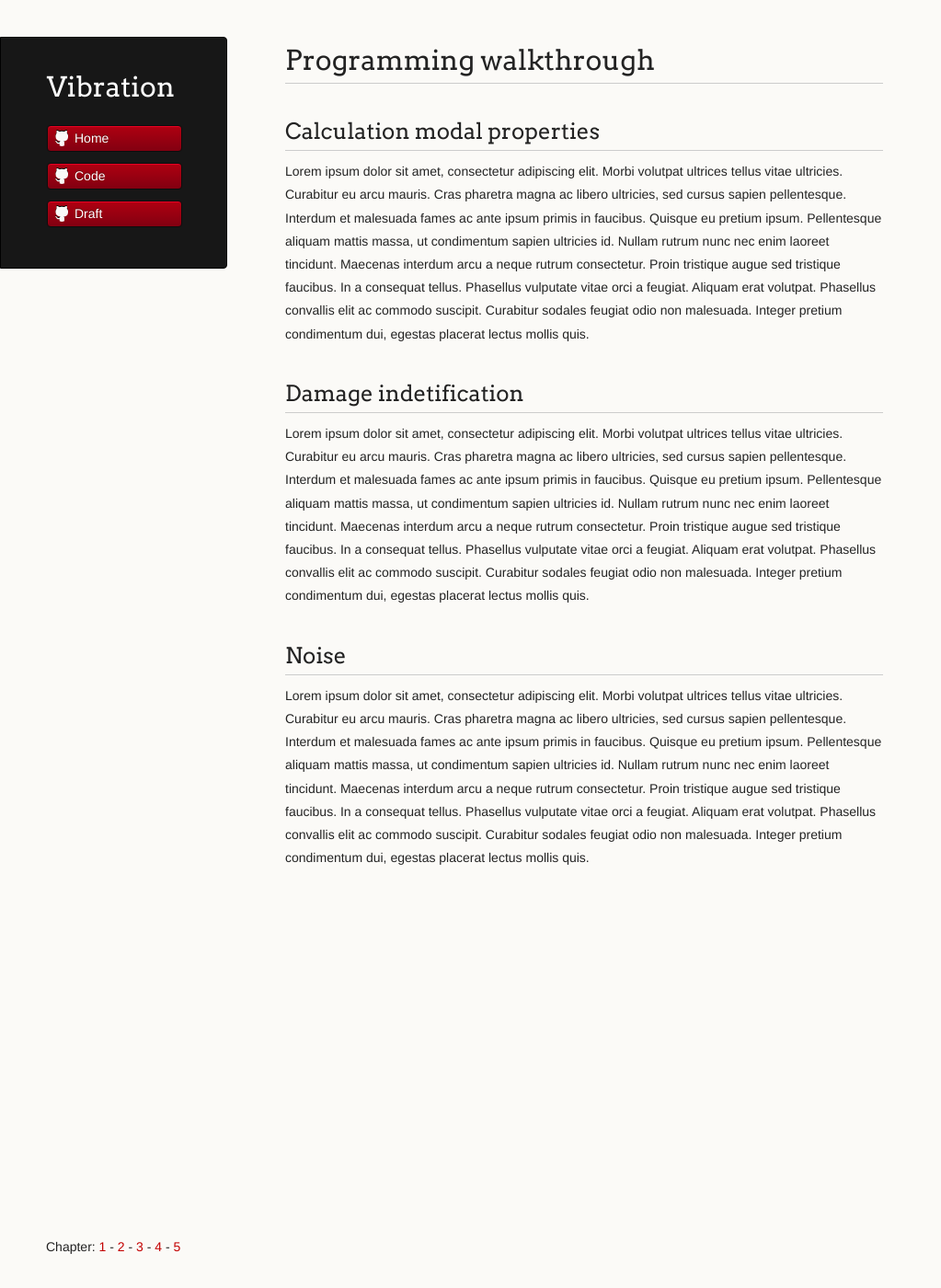
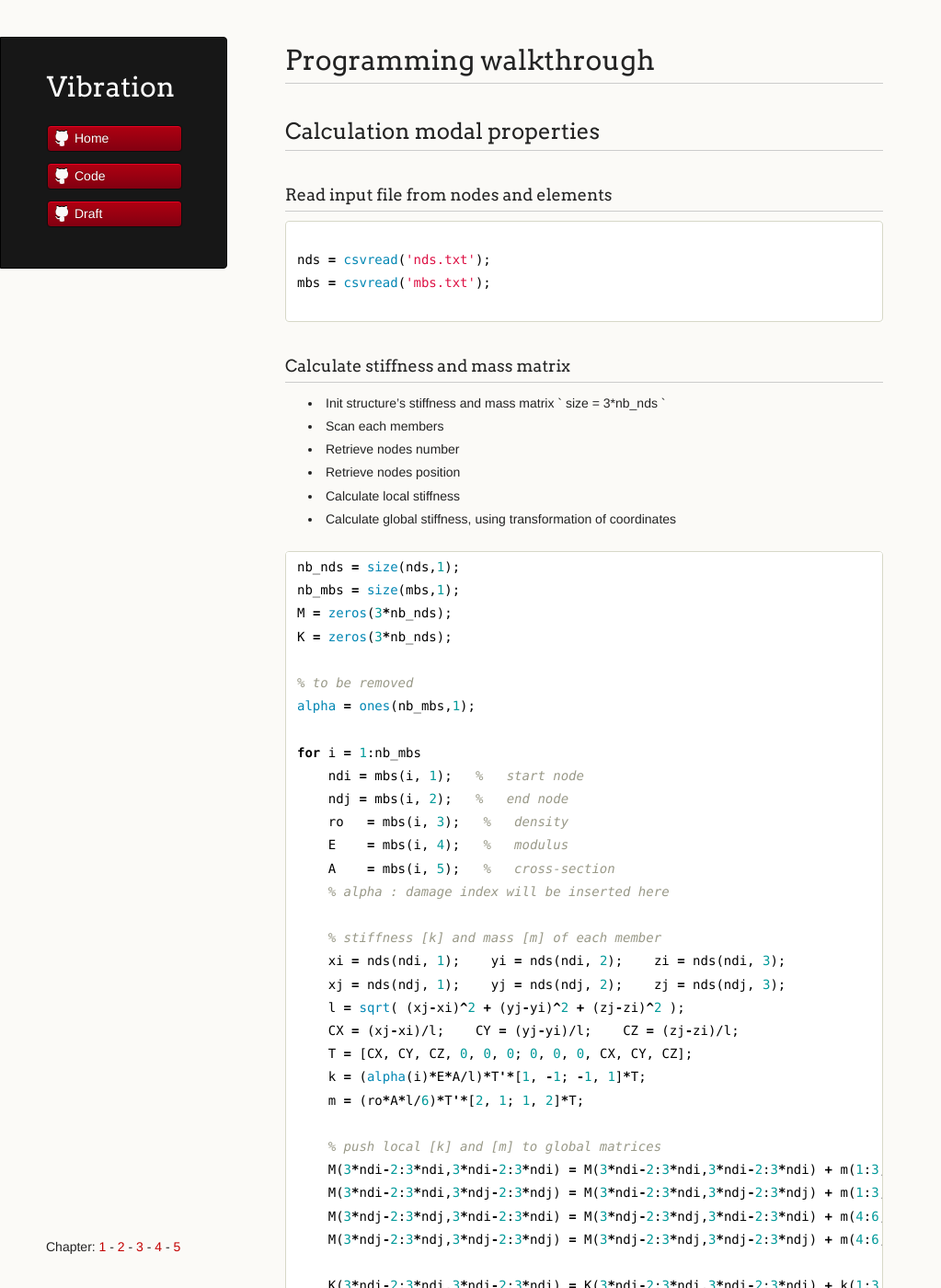
Before and after one commit to vireax/vibration, a Jekyll site: the page built from code.md, in a window 1280 px wide and 1400 px high. Shown: the whole window at 92% size, without its empty margins (0-1023 px from the left). Built offline with Jekyll 4.4.1, drawn with Linux system fonts in a browser that asks for light colours; some of the changed text lies outside the part shown.

Commit message:
Update code.md

````diff
--- a/code.md
+++ b/code.md
@@ -3,9 +3,119 @@ layout: page
 title: Programming walkthrough
 ---
 
-## Calculation modal properties ##
+## Calculation modal properties
 
-Lorem ipsum dolor sit amet, consectetur adipiscing elit. Morbi volutpat ultrices tellus vitae ultricies. Curabitur eu arcu mauris. Cras pharetra magna ac libero ultricies, sed cursus sapien pellentesque. Interdum et malesuada fames ac ante ipsum primis in faucibus. Quisque eu pretium ipsum. Pellentesque aliquam mattis massa, ut condimentum sapien ultricies id. Nullam rutrum nunc nec enim laoreet tincidunt. Maecenas interdum arcu a neque rutrum consectetur. Proin tristique augue sed tristique faucibus. In a consequat tellus. Phasellus vulputate vitae orci a feugiat. Aliquam erat volutpat. Phasellus convallis elit ac commodo suscipit. Curabitur sodales feugiat odio non malesuada. Integer pretium condimentum dui, egestas placerat lectus mollis quis.
+### Read input file from nodes and elements
+
+``` matlab
+
+nds = csvread('nds.txt');
+mbs = csvread('mbs.txt');
+
+```
+
+### Calculate stiffness and mass matrix
+
+* Init structure's  stiffness and mass matrix ` size = 3*nb_nds `
+* Scan each members
+* Retrieve nodes number
+* Retrieve nodes position
+* Calculate local stiffness
+* Calculate global stiffness, using transformation of coordinates
+
+``` matlab
+nb_nds = size(nds,1);
+nb_mbs = size(mbs,1);
+M = zeros(3*nb_nds);
+K = zeros(3*nb_nds);
+
+% to be removed
+alpha = ones(nb_mbs,1);
+
+for i = 1:nb_mbs
+    ndi = mbs(i, 1);   %   start node
+    ndj = mbs(i, 2);   %   end node
+    ro   = mbs(i, 3);   %   density
+    E    = mbs(i, 4);   %   modulus
+    A    = mbs(i, 5);   %   cross-section
+    % alpha : damage index will be inserted here
+
+    % stiffness [k] and mass [m] of each member
+    xi = nds(ndi, 1);    yi = nds(ndi, 2);    zi = nds(ndi, 3);
+    xj = nds(ndj, 1);    yj = nds(ndj, 2);    zj = nds(ndj, 3);
+    l = sqrt( (xj-xi)^2 + (yj-yi)^2 + (zj-zi)^2 );
+    CX = (xj-xi)/l;    CY = (yj-yi)/l;    CZ = (zj-zi)/l;
+    T = [CX, CY, CZ, 0, 0, 0; 0, 0, 0, CX, CY, CZ];
+    k = (alpha(i)*E*A/l)*T'*[1, -1; -1, 1]*T;
+    m = (ro*A*l/6)*T'*[2, 1; 1, 2]*T;
+
+    % push local [k] and [m] to global matrices
+    M(3*ndi-2:3*ndi,3*ndi-2:3*ndi) = M(3*ndi-2:3*ndi,3*ndi-2:3*ndi) + m(1:3,1:3); %ss
+    M(3*ndi-2:3*ndi,3*ndj-2:3*ndj) = M(3*ndi-2:3*ndi,3*ndj-2:3*ndj) + m(1:3,4:6); %se
+    M(3*ndj-2:3*ndj,3*ndi-2:3*ndi) = M(3*ndj-2:3*ndj,3*ndi-2:3*ndi) + m(4:6,1:3);  %es
+    M(3*ndj-2:3*ndj,3*ndj-2:3*ndj) = M(3*ndj-2:3*ndj,3*ndj-2:3*ndj) + m(4:6,4:6);  %ee
+
+    K(3*ndi-2:3*ndi,3*ndi-2:3*ndi) = K(3*ndi-2:3*ndi,3*ndi-2:3*ndi) + k(1:3,1:3); %ss
+    K(3*ndi-2:3*ndi,3*ndj-2:3*ndj) = K(3*ndi-2:3*ndi,3*ndj-2:3*ndj) + k(1:3,4:6); %se
+    K(3*ndj-2:3*ndj,3*ndi-2:3*ndi) = K(3*ndj-2:3*ndj,3*ndi-2:3*ndi) + k(4:6,1:3);  %es
+    K(3*ndj-2:3*ndj,3*ndj-2:3*ndj) = K(3*ndj-2:3*ndj,3*ndj-2:3*ndj) + k(4:6,4:6);  %ee
+
+    %  for 2D, http://fsinet.fsid.cvut.cz/en/u2052/node137.html
+end
+
+```
+
+
+
+### Push stiffness of elastic support to the structure's stiffness
+
+20140209  `vibrate.m`
+
+To include the effect of spring element, the stiffness of the spring on the assigned node will be included using superposition method. Therefore, the structure's stiffness is calculated as unrelated to the elastic support, the springs' stiffness will be included before elimination of rows and columns associated constrained nodes.
+
+* With input file (csv)   ` nodes = px, py, pz, cx, cy, cz, kx, ky, kz `
+* With external forces, 3 more columns are needed  ` nodes = px, py, pz, cx, cy, cz, kx, ky, kz, fx, fy, fz `
+
+``` matlab
+
+for i = 1: nb_nds
+    % retrieve kx, ky, kz from node i
+    kx = nds(i, 7);
+    ky = nds(i, 8);
+    kz = nds(i, 9);
+    % push values to the global stiffness matrix, in diagonal terms
+    K (3*i-2, 3*i-2) = K(3*i-2, 3*i-2) + kx;
+    K (3*i-1, 3*i-1) = K (3*i-1, 3*i-1) + ky;
+    K (3*i, 3*i) = K (3*i, 3*i)+ kz;
+end
+```
+
+### Remove rows and colums of constrained nodes
+
+``` matlab
+
+% Reduce K and M
+% If elastic support is attached, the node is not constrained
+temp = nds(:, 4:6);             % pull constrained directions
+temp = reshape(temp', 1, []);   % flatten the array
+key = find(temp);               % index non zero element
+M(key,:)=[];
+M(:,key)=[];
+K(key,:)=[];
+K(:,key)=[];
+
+```
+
+### Calculate modal properties
+
+``` matlab
+
+[phi, w2] = eig(M\K);
+%  eig_val = sqrt(diag(w2)); => Wrong
+eig_val = diag(w2);
+eig_vec = phi;
+
+```
 
 ## Damage indetification ##
 
````
